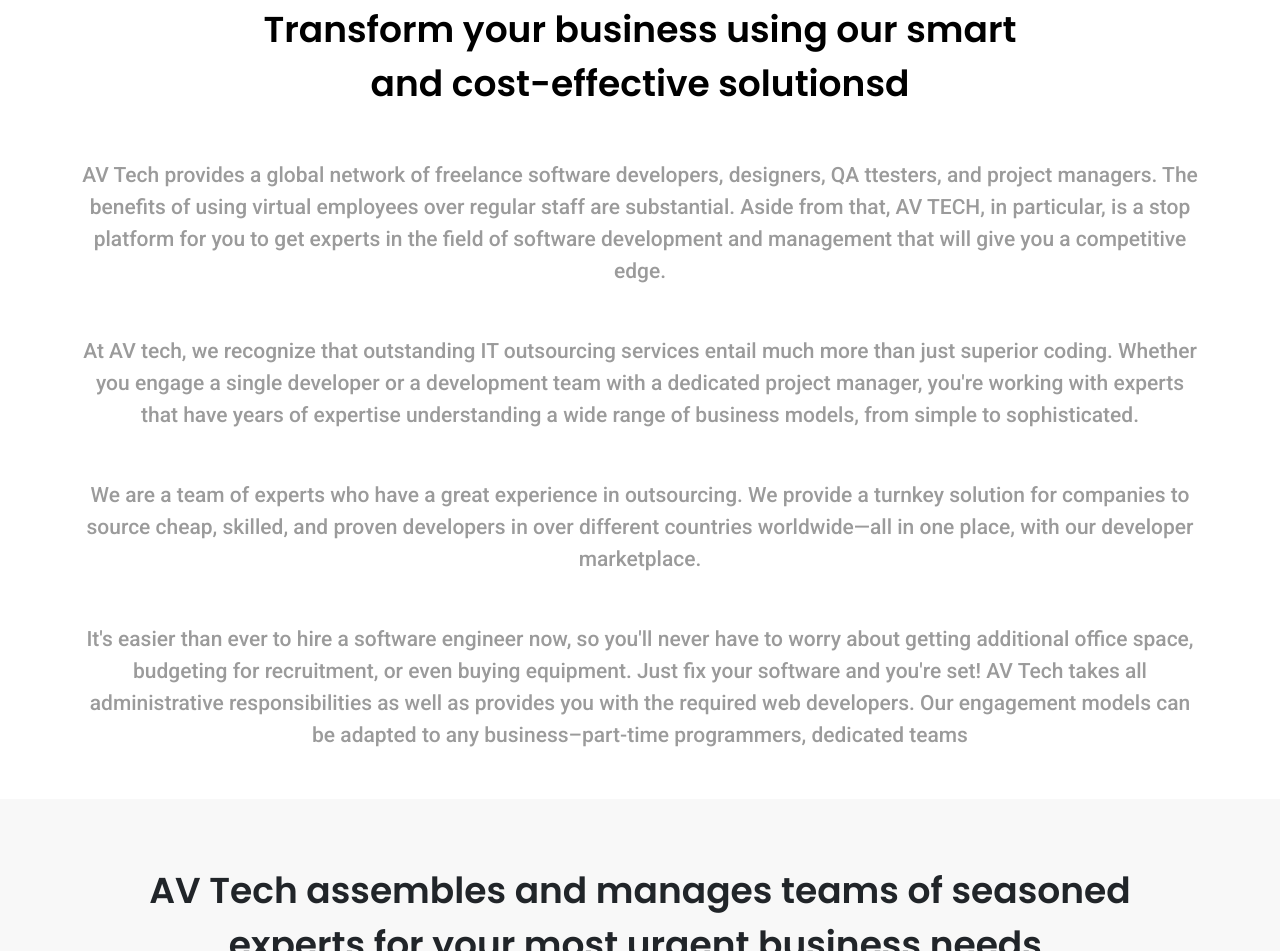
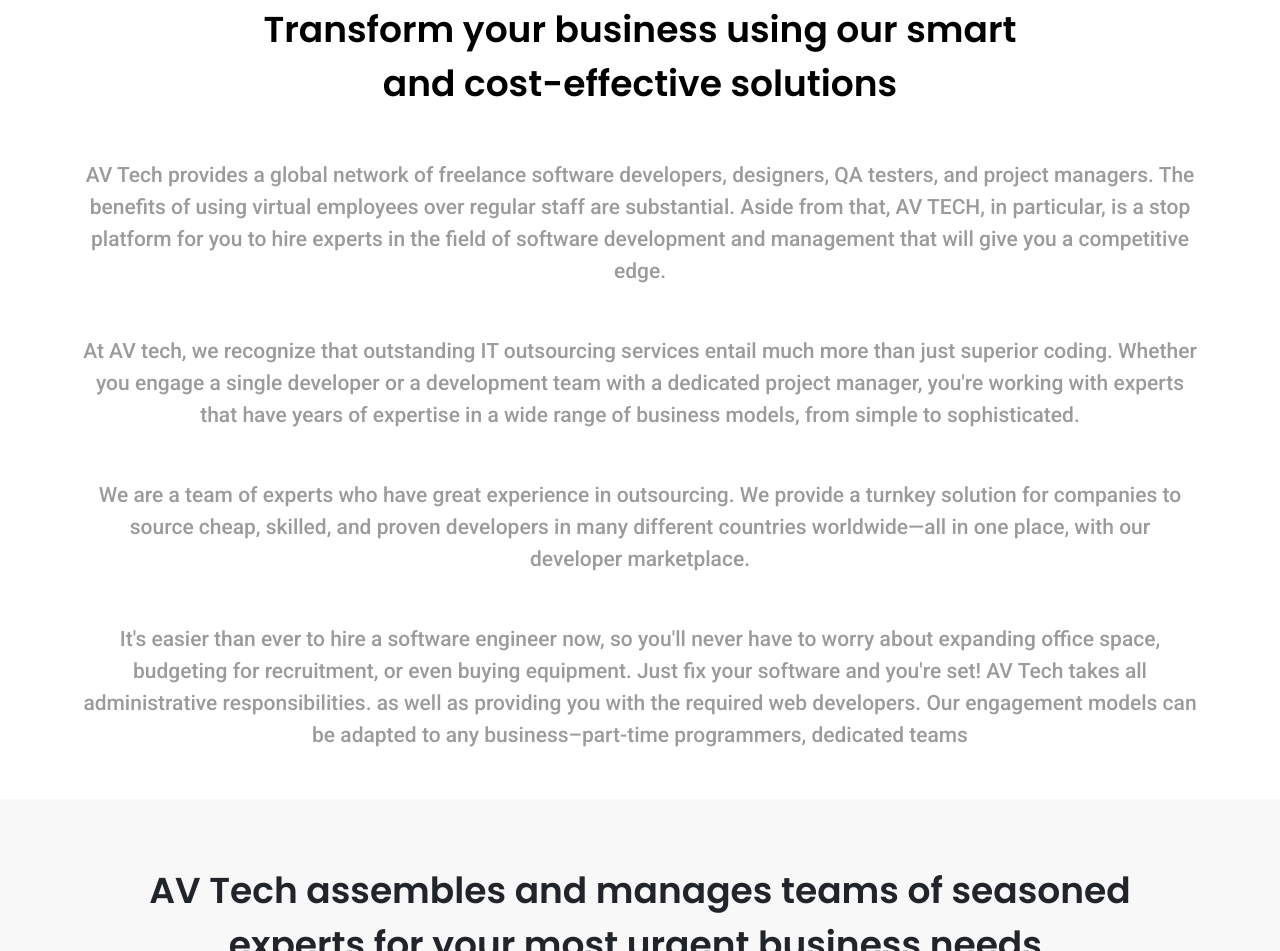
Before and after one commit to saquibnasar/av-tech, a website: page index.html in a window 1280 px wide. Shown: the part 741-1692 px from the top of the page. Drawn offline with nearby package versions, Linux system fonts and the light colour scheme.

Commit message:
para section content change

```diff
--- a/index.html
+++ b/index.html
@@ -140,14 +140,14 @@
           <div class="col-12 text-center">
             <h2 class="para_title">
               Transform your business using our smart <br />
-              and cost-effective solutionsd
+              and cost-effective solutions
             </h2>
             <p class="mt-5">
               AV Tech provides a global network of freelance software
-              developers, designers, QA ttesters, and project managers. The
+              developers, designers, QA testers, and project managers. The
               benefits of using virtual employees over regular staff are
               substantial. Aside from that, AV TECH, in particular, is a stop
-              platform for you to get experts in the field of software
+              platform for you to hire experts in the field of software
               development and management that will give you a competitive edge.
             </p>
             <p class="mt-5">
@@ -155,23 +155,22 @@
               entail much more than just superior coding. Whether you engage a
               single developer or a development team with a dedicated project
               manager, you're working with experts that have years of expertise
-              understanding a wide range of business models, from simple to
-              sophisticated.
+              in a wide range of business models, from simple to sophisticated.
             </p>
             <p class="mt-5">
-              We are a team of experts who have a great experience in
-              outsourcing. We provide a turnkey solution for companies to source
-              cheap, skilled, and proven developers in over different countries
+              We are a team of experts who have great experience in outsourcing.
+              We provide a turnkey solution for companies to source cheap,
+              skilled, and proven developers in many different countries
               worldwide—all in one place, with our developer marketplace.
             </p>
             <p class="mt-5 mb-5">
               It's easier than ever to hire a software engineer now, so you'll
-              never have to worry about getting additional office space,
-              budgeting for recruitment, or even buying equipment. Just fix your
-              software and you're set! AV Tech takes all administrative
-              responsibilities as well as provides you with the required web
-              developers. Our engagement models can be adapted to any
-              business–part-time programmers, dedicated teams
+              never have to worry about expanding office space, budgeting for
+              recruitment, or even buying equipment. Just fix your software and
+              you're set! AV Tech takes all administrative responsibilities. as
+              well as providing you with the required web developers. Our
+              engagement models can be adapted to any business–part-time
+              programmers, dedicated teams
             </p>
           </div>
         </div>
```
